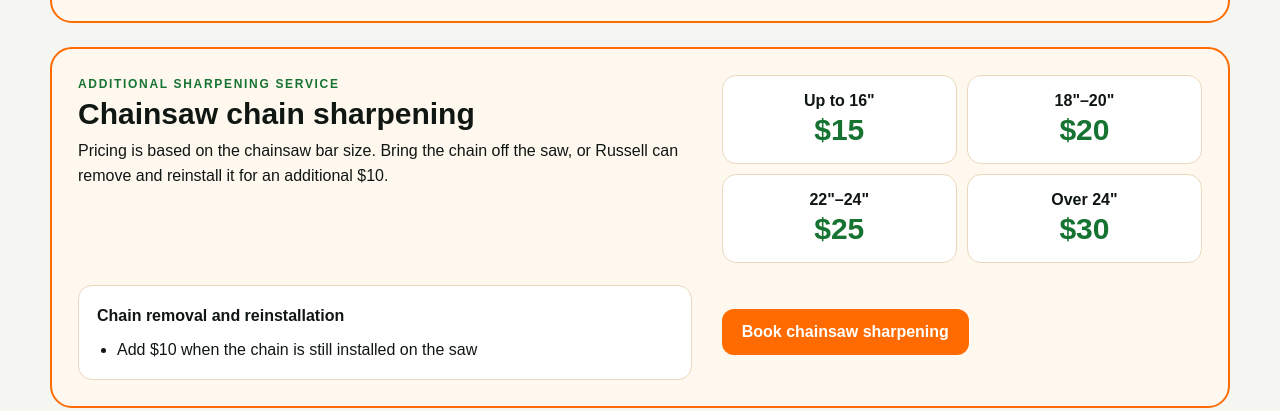
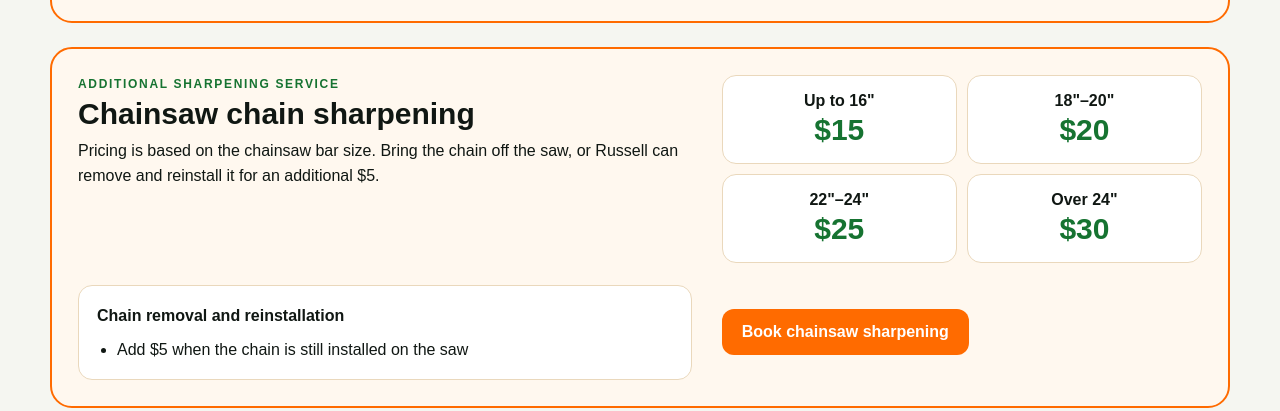
Before and after one commit to rp8tv66s69-bot/russells-mobile-blade-sharpening-live, a Next.js app: page / in a window 1280 px wide. Shown: the part 1608-2019 px from the top of the page. Built offline with nearby package versions, Linux system fonts and the light colour scheme; no server answers; the database is empty.

Commit message:
Update chainsaw removal pricing

```diff
--- a/app/page.tsx
+++ b/app/page.tsx
@@ -78,7 +78,7 @@ export default function HomePage() {
           <div className="blade-change-heading">
             <p className="eyebrow">Additional sharpening service</p>
             <h3>Chainsaw chain sharpening</h3>
-            <p>Pricing is based on the chainsaw bar size. Bring the chain off the saw, or Russell can remove and reinstall it for an additional $10.</p>
+            <p>Pricing is based on the chainsaw bar size. Bring the chain off the saw, or Russell can remove and reinstall it for an additional $5.</p>
           </div>
           <div className="blade-change-rates" aria-label="Chainsaw chain sharpening prices">
             <div><span>Up to 16&quot;</span><strong>$15</strong></div>
@@ -88,7 +88,7 @@ export default function HomePage() {
           </div>
           <div className="blade-change-details">
             <p><strong>Chain removal and reinstallation</strong></p>
-            <ul><li>Add $10 when the chain is still installed on the saw</li></ul>
+            <ul><li>Add $5 when the chain is still installed on the saw</li></ul>
           </div>
           <Link className="button orange" href="/book">Book chainsaw sharpening</Link>
         </article>
```
